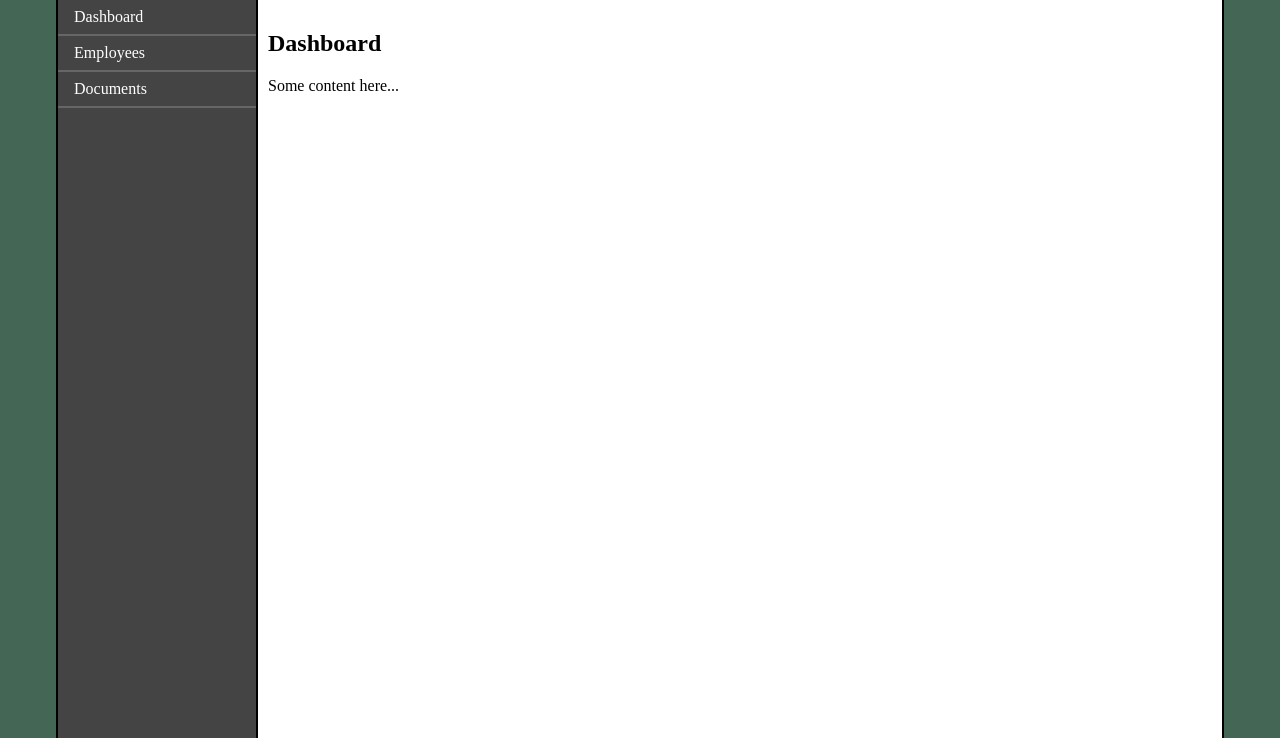
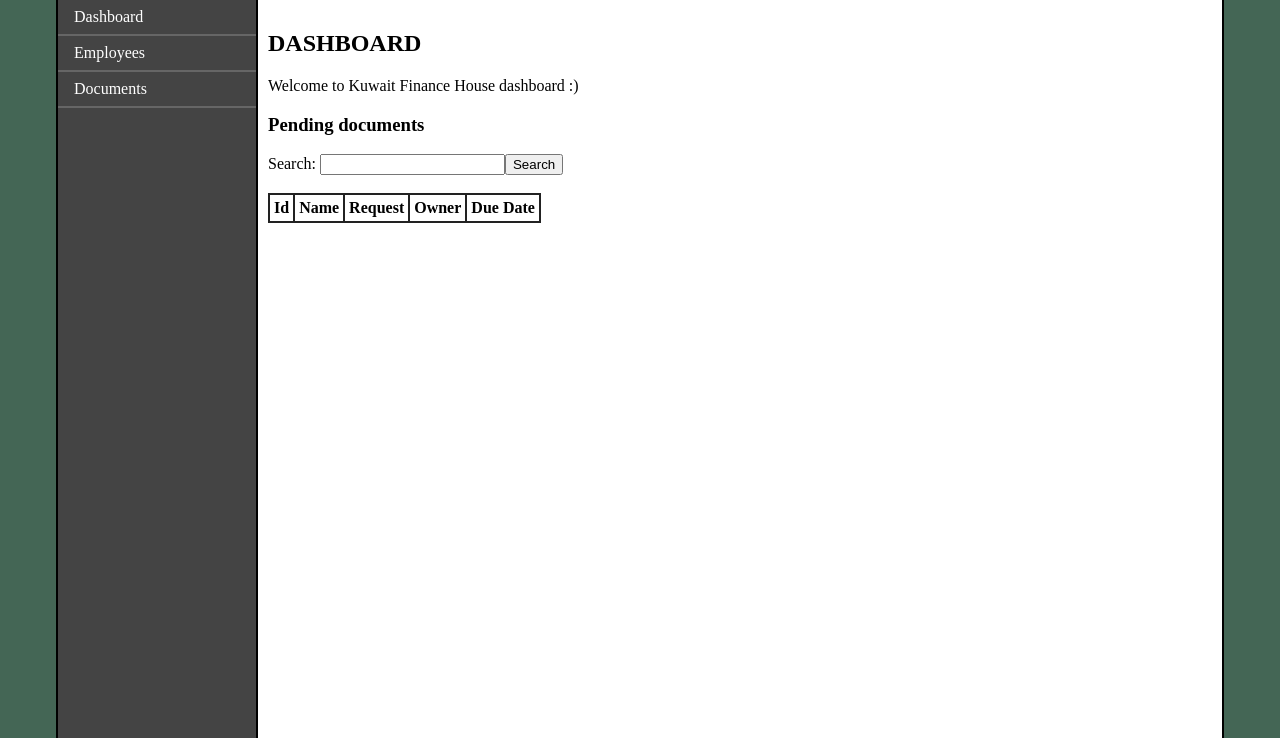
Before and after one commit to Liteb0t/kfh-edrms, a Django app: page / in a window 1280 px wide. Shown: the part 62-800 px from the top of the page. Run offline with Django 5.2, Linux system fonts and the light colour scheme; a user stored in the database is signed in; lists and menus that the app fills with data are empty; parts of the project's set-up code (start-up, migrations or seed data) failed here and were passed over.

Commit message:
pendingpage

```diff
--- a/home/templates/dashboard.html
+++ b/home/templates/dashboard.html
@@ -1,13 +1,50 @@
 {% extends "master.html" %}
+{% load maps_tags %}
 
 {% block title %}
     KFH - Dashboard
 {% endblock %}
 
 {% block content %}
-    <h2>Dashboard</h2>
+    <h2>DASHBOARD</h2>
 
     <p>
-        Some content here...
+       Welcome to Kuwait Finance House dashboard :)
     </p>
+    <h3>Pending documents</h3>
+
+    <label for="search">Search: </label>
+    <input type="text" id="search"><button>Search</button>
+    <br /><br />
+    <table id="pendingdocument-table">
+        <tr>
+            <th>Id</th>
+            <th>Name</th>
+            <th>Request</th>
+            <th>Owner</th>
+            <th>Due Date</th>
+        </tr>
+        {% for i in range %}
+            {% with pendings|list_item:i as pending %}
+            <tr id="{{ pending.id}}" class="clickable">
+                <td>{{ pending.id }}</td>
+                <td>{{ pending.name }}</td>
+                <td>{{ pending.request }}</td>
+                <td>{{ pending.owner }}</td>
+                <td>{{ pending.due_at }}</td>
+            </tr>
+            {% endwith %}
+        {% endfor %}
+    </table>
+    <script>
+    // Make table rows clickable
+    var table = document.getElementById("pendingdocument-table");
+    for (var i = 0, row; i < table.rows.length; i++) {
+        const row_id = table.rows[i].id;
+        table.rows[i].addEventListener("click", () => {
+            // When a table row is clicked, go to details page with that employee ID
+            window.location.href = `detials/${row_id}`;
+        })
+    }
+    </script>
 {% endblock %}
--- a/home/views.py
+++ b/home/views.py
@@ -5,6 +5,7 @@ from django.template import loader
 from django.contrib.auth.decorators import login_required
 
 from home.models import Employee, Document
+from home.models import Pending
 
 
 
@@ -39,6 +40,14 @@ def EmployeeDetails(request, id):
     }
     return HttpResponse(template.render(context, request))
 
+def Pendings(request):
+    pendings = Pending.objects.all().values()
+    template = loader.get_template('dashboard.html')
+    context = {
+        'pendings': pendings,
+        'range': range(Pending.objects.all().__len__()),
+    }
+    return HttpResponse(template.render(context,request))
 
 @login_required
 def Documents(request):
@@ -64,3 +73,11 @@ def DocumentDetails(request, id):
 # def Login(request):
 #     template = loader.get_template('login.html')
 #     return HttpResponse(template.render())
+
+def Profile(request):
+    employee = Employee.objects.get()
+    context ={
+        'employee': employee
+    }
+    template = loader.get_template('profile.html')
+    return HttpResponse(template.render(context,request))
```
